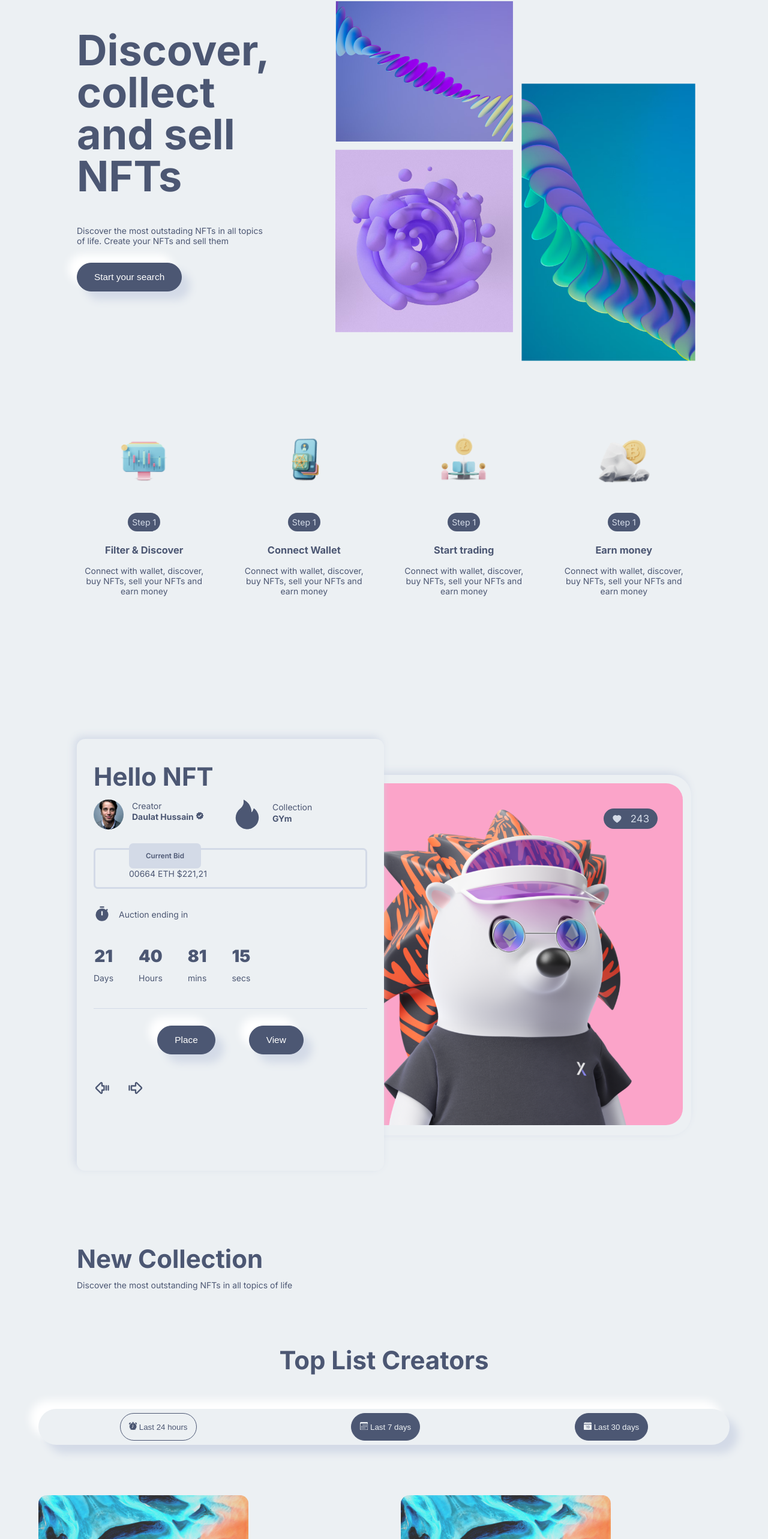
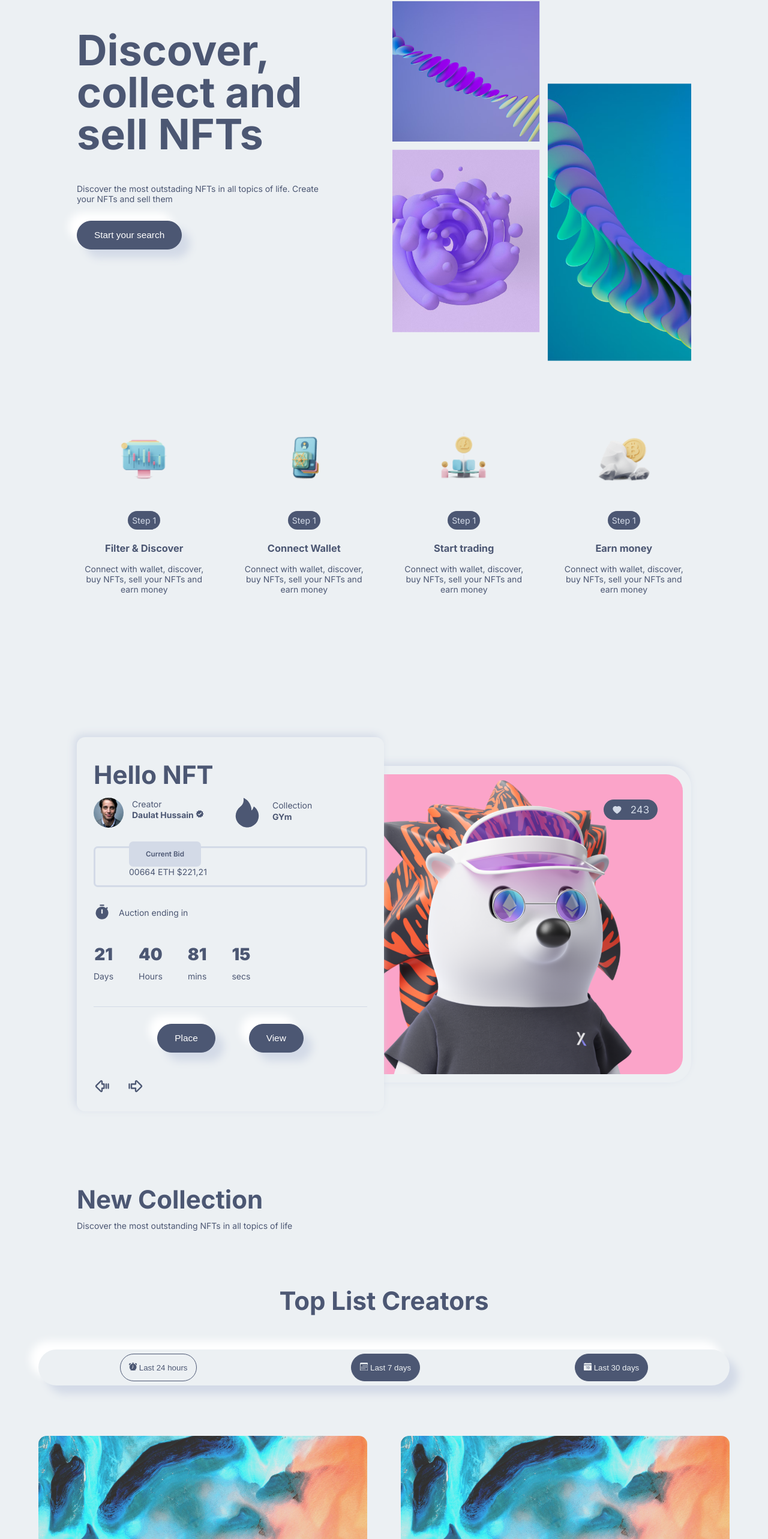
Before and after one commit to FlavioFBS/nft-marketplace-client, a Next.js app: page / in a window 1280 px wide. Shown: the part 185-2751 px from the top of the page at 60% size. Built offline with nearby package versions, Linux system fonts and the light colour scheme.

Commit message:
feat: fixing styles of components about images on containers

```diff
--- a/components/BigNFTSlider/BigNFTSlider.jsx
+++ b/components/BigNFTSlider/BigNFTSlider.jsx
@@ -201,6 +201,8 @@ const BigNFTSilder = () => {
             <Image
               src={sliderData[idNumber].nftImage}
               alt="NFT IMAGE"
+              fill
+              sizes="100vw"
               className={Style.bigNFTSlider_box_right_box_img}
             />
 
--- a/components/BigNFTSlider/BigNFTSlider.module.css
+++ b/components/BigNFTSlider/BigNFTSlider.module.css
@@ -16,7 +16,6 @@
     border-radius: 1rem;
     padding: 2rem;
     z-index: 1111;
-    height: 90vh;
 }
 
 .bigNFTSlider_box_left h2{
@@ -145,12 +144,17 @@
 
 .bigNFTSlider_box_right_box{
     position: relative;
+    width: 100%;
+    height: 500px;
+    overflow: hidden;
 }
 
 .bigNFTSlider_box_right_box_img{
     border-radius: 2rem;
     width: 100%;
     height: 100%;
+    object-fit: cover;
+    object-position: center;
 }
 
 .bigNFTSlider_box_right_box_like{
@@ -176,13 +180,20 @@
         gap: 1rem;
     }
 
+    .bigNFTSlider_box_right_box{
+        position: relative;
+        max-width: 420px;
+        height: 500px;
+        overflow: hidden;
+    }
+
     .bigNFTSlider_box_left{
-        height: 120vh;
         padding: 1.5rem;
     }
 
     .bigNFTSlider_box_right{
         margin-top: -70rem;
+        width: 420px;
     }
 
     .bigNFTSlider_box_left_creator{
--- a/components/Category/Category.jsx
+++ b/components/Category/Category.jsx
@@ -6,19 +6,22 @@ import Style from './Category.module.css';
 import images from '@/img';
 
 const Category = () => {
-    const CategoryArray = [1, 2, 3, 4, 5,6];
+    const CategoryArray = [1, 2, 3, 4, 5, 6];
 
     return (
         <div className={Style.box_category}>
             <div className={Style.category}>
                 {CategoryArray.map((el, i) => (
                     <div key={i + 1} className={Style.category_box}>
-                        <Image
-                            src={images.creatorbackground1}
-                            className={Style.category_box_img}
-                            alt='Background image'
-                            objectFit='cover'
-                        />
+                        <div className={Style.category_box_img}>
+                            <Image
+                                src={images.creatorbackground1}
+                                className={Style.category_box_img_img}
+                                fill
+                                sizes='100vw'
+                                alt='Background image'
+                            />
+                        </div>
 
                         <div className={Style.category_box_title}>
                             <span>
--- a/components/Category/Category.module.css
+++ b/components/Category/Category.module.css
@@ -19,8 +19,17 @@
 }
 
 .category_box_img{
-    max-height: 150px;
-    max-width: 100%;
+    position: relative;
+    width: 100%;
+    height: 200px;
+    overflow: hidden;
+}
+
+.category_box_img_img{
+    width: 100%;
+    height: 100%;
+    object-fit: cover;
+    object-position: center;
 }
 
 .category_box_title{
--- a/components/Collection/DaysComponents/DaysComponents.jsx
+++ b/components/Collection/DaysComponents/DaysComponents.jsx
@@ -14,9 +14,8 @@ const DaysComponents = () => {
             src={images.creatorbackground1}
             className={Style.daysComponent_box_img_img}
             alt='profile background'
-            width={350}
-            height={200}
-            objectFit='covers'
+            fill
+            sizes='100vw'
           />
         </div>
 
@@ -24,24 +23,18 @@ const DaysComponents = () => {
           <Image
             src={images.creatorbackground2}
             alt='profile'
-            width={90}
-            height={90}
             className={Style.daysComponent_box_img_1}
             objectFit='covers'
           />
           <Image
             src={images.creatorbackground2}
             alt='profile'
-            width={90}
-            height={90}
             className={Style.daysComponent_box_img_2}
             objectFit='covers'
           />
           <Image
             src={images.creatorbackground2}
             alt='profile'
-            width={90}
-            height={90}
             className={Style.daysComponent_box_img_3}
             objectFit='covers'
           />
--- a/components/Collection/DaysComponents/DaysComponents.module.css
+++ b/components/Collection/DaysComponents/DaysComponents.module.css
@@ -10,15 +10,29 @@
     box-shadow: var(--box-shadow);
 }
 
+.daysComponent_box_img{
+    position: relative;
+    width: 100%;
+    height: 200px;
+    overflow: hidden;
+}
 
 .daysComponent_box_img_img{
     border-radius: 1rem;
+    width: 100%;
+    height: 100%;
+    object-fit: cover;
+    object-position: center;
 }
 
 .daysComponent_box_profile{
     display: grid;
     grid-template-columns: repeat(3, 1fr);
     gap: .5rem;
+    position: relative;
+    width: 100%;
+    height: 90px;
+    overflow: hidden;
 }
 
 .daysComponent_box_img_1{
@@ -26,6 +40,13 @@
 }
 .daysComponent_box_img_3{
     border-bottom-right-radius: 1rem;
+}
+
+.daysComponent_box_img_1, .daysComponent_box_img_2, .daysComponent_box_img_3{
+    width: 100%;
+    height: 100%;
+    object-fit: cover;
+    object-position: center;
 }
 
 .daysComponent_box_title{
--- a/components/HeroSection/HeroSection.jsx
+++ b/components/HeroSection/HeroSection.jsx
@@ -22,8 +22,9 @@ const HeroSection = () => {
                     <Image
                         src={images.hero}
                         alt='Hero section'
-                        width={600}
-                        height={600}
+                        fill
+                        sizes='100vw'
+                        className={Style.heroSection_box_right_img}
                     />
                 </div>
             </div>
--- a/components/HeroSection/HeroSection.module.css
+++ b/components/HeroSection/HeroSection.module.css
@@ -20,6 +20,19 @@
 
 .heroSection_box_left p{
     margin-bottom: 2rem;
+}
+
+.heroSection_box_right{
+    position: relative;
+    width: 100%;
+    height: 600px;
+}
+
+.heroSection_box_right_img {
+    width: 100%;
+    height: 100%;
+    object-fit: cover;
+    object-position: center;
 }
 
 @media screen and (max-width: 35em) {
--- a/components/NFTCard/NFTCard.jsx
+++ b/components/NFTCard/NFTCard.jsx
@@ -41,8 +41,8 @@ const NFTCard = () => {
                         <Image
                             src={images.nft_image_1}
                             alt='NFT Images'
-                            width={350}
-                            height={350}
+                            fill
+                            sizes='100vw'
                             className={Style.nftCard_box_img_img}
                         />
                     </div>
--- a/components/NFTCard/NFTCard.module.css
+++ b/components/NFTCard/NFTCard.module.css
@@ -1,6 +1,6 @@
 .nftCard{
     display: grid;
-    grid-template-columns: repeat(auto-fit, minmax(320px, 1fr));;
+    grid-template-columns: repeat(auto-fit, minmax(300px, 1fr));;
     gap: 3rem;
     padding: 2rem;
 }
@@ -78,11 +78,19 @@
     grid-row: 1 / 3;
     overflow: hidden;
     border-radius: 1rem;
+    position: relative;
+    width: 100%;
+    height: 300px;
+    overflow: hidden;
 }
 
 .nftCard_box_img_img{
     border-radius: 1rem;
     transition: all .4s ease-in;
+    width: 100%;
+    height: 100%;
+    object-fit: cover;
+    object-position: center;
 }
 
 .nftCard_box_update_details{
```
